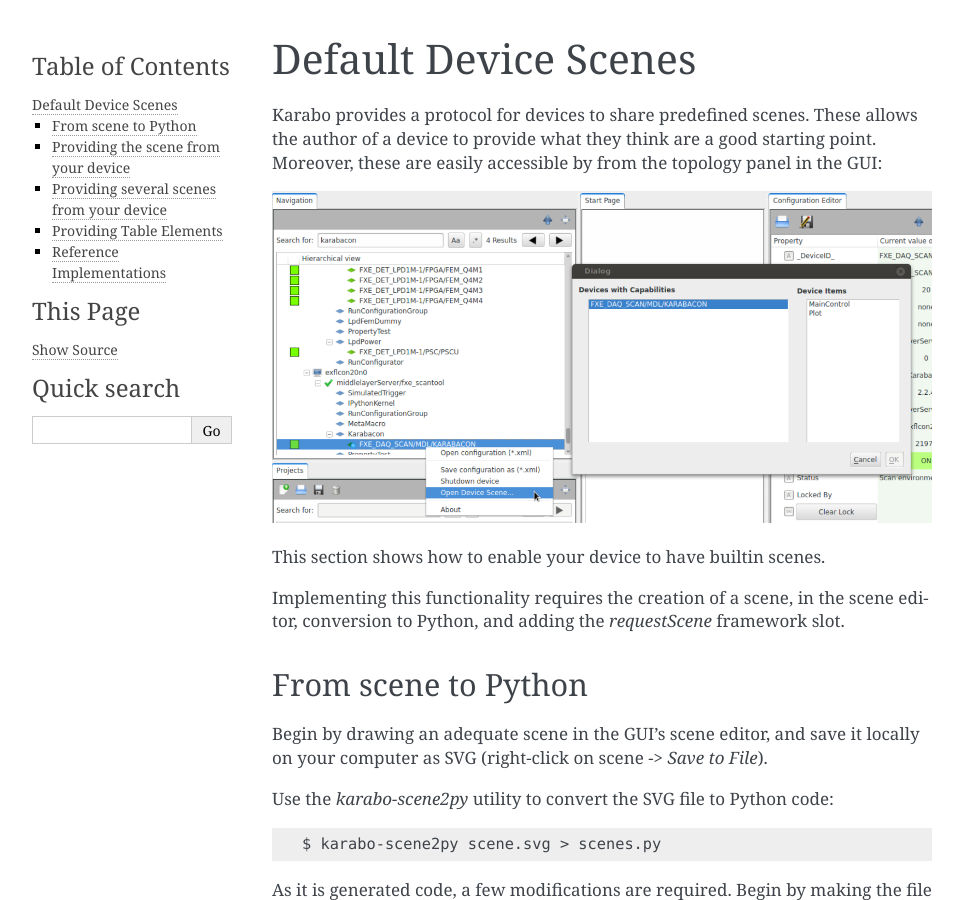
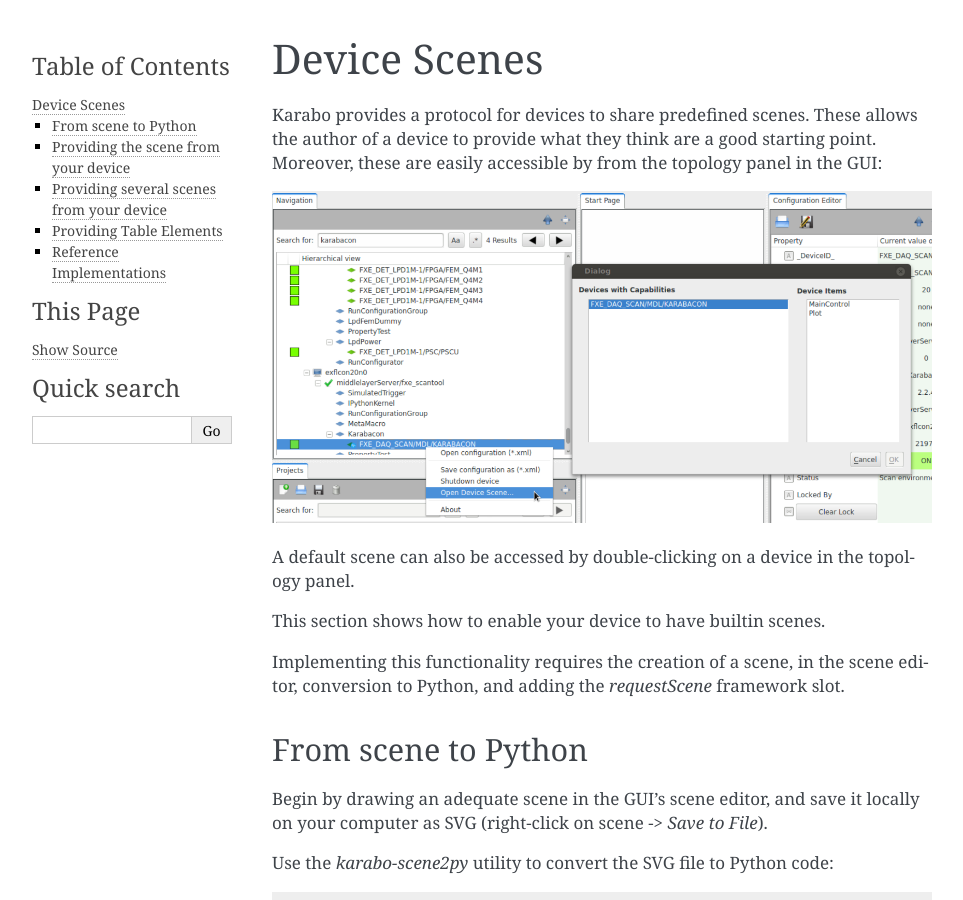
Before and after one commit to European-XFEL/howToMiddlelayer, a Sphinx documentation site: the page built from source/chap4/scenes.rst, in a window 1280 px wide and 900 px high. Shown: the whole window, without its empty margins (148-1111 px from the left). Built offline with Sphinx 7.4.7, drawn with Linux system fonts in a browser that asks for light colours.

Commit message:
Clarify difference between device scene and default scene

```diff
--- a/source/chap4/scenes.rst
+++ b/source/chap4/scenes.rst
@@ -1,11 +1,14 @@
-Default Device Scenes
-=====================
+Device Scenes
+=============
 Karabo provides a protocol for devices to share predefined scenes.
 These allows the author of a device to provide what they think are
 a good starting point. Moreover, these are easily accessible by
 from the topology panel in the GUI:
 
 .. image:: graphics/default_scenes.png
+
+A default scene can also be accessed by double-clicking on a
+device in the topology panel.
 
 This section shows how to enable your device to have builtin scenes.
 
```
